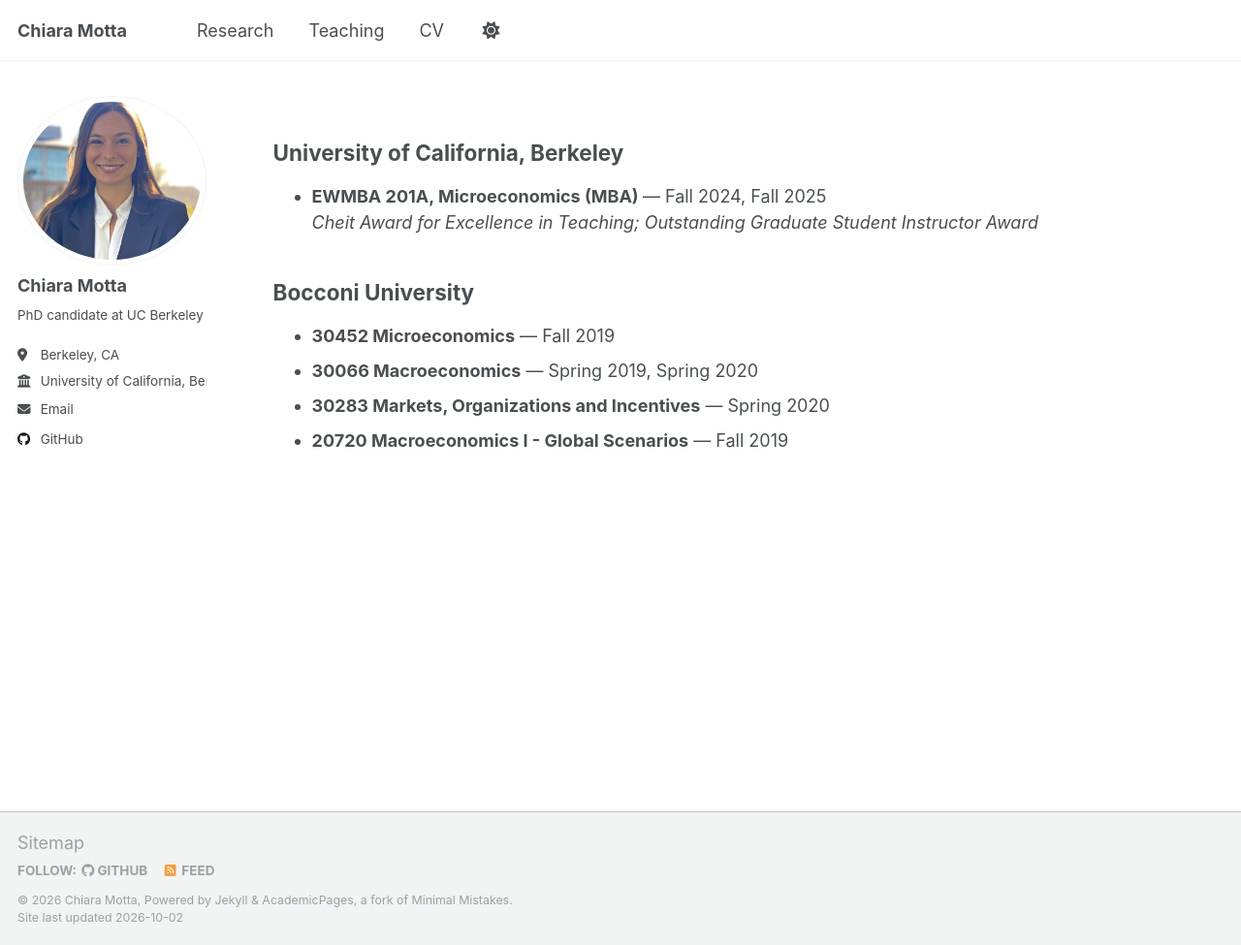
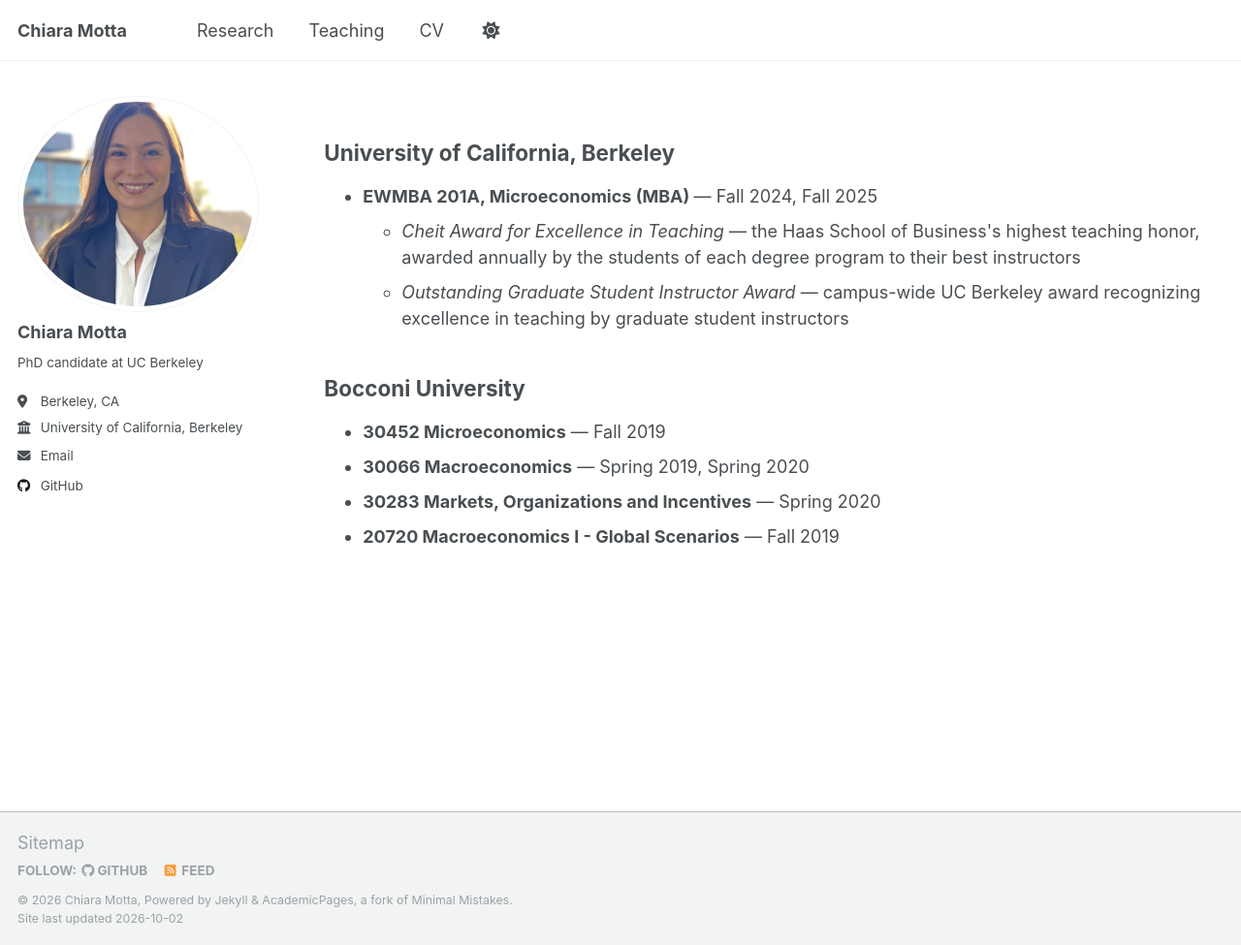
Before and after one commit to chimotta/chimotta.github.io, a Jekyll site: the page built from _pages/teaching.html, in a window 1280 px wide and 975 px high. Shown: the whole window at 97% size. Built offline with Jekyll 4.4.1, drawn with Linux system fonts in a browser that asks for light colours.

Commit message:
Larger profile photo (wider sidebar), Email/CV links and bold job-market line on homepage, explain teaching awards
Co-Authored-By: Claude Fable 5 <noreply@anthropic.com>

```diff
--- a/_pages/teaching.html
+++ b/_pages/teaching.html
@@ -8,8 +8,12 @@ author_profile: true
 <h2>University of California, Berkeley</h2>
 
 <ul>
-  <li><strong>EWMBA 201A, Microeconomics (MBA) </strong> — Fall 2024, Fall 2025 <br>
-  <em>Cheit Award for Excellence in Teaching; Outstanding Graduate Student Instructor Award</em></li>
+  <li><strong>EWMBA 201A, Microeconomics (MBA) </strong> — Fall 2024, Fall 2025
+    <ul>
+      <li><em>Cheit Award for Excellence in Teaching</em> — the Haas School of Business's highest teaching honor, awarded annually by the students of each degree program to their best instructors</li>
+      <li><em>Outstanding Graduate Student Instructor Award</em> — campus-wide UC Berkeley award recognizing excellence in teaching by graduate student instructors</li>
+    </ul>
+  </li>
 </ul>
 
 <h2>Bocconi University</h2>
--- a/_sass/layout/_archive.scss
+++ b/_sass/layout/_archive.scss
@@ -10,7 +10,7 @@
   }
 
   @include breakpoint($large) {
-    @include span(10 of 12 last);
+    @include span(9.5 of 12 last);
     @include prefix(0.5 of 12);
   }
 
--- a/_sass/layout/_page.scss
+++ b/_sass/layout/_page.scss
@@ -18,7 +18,7 @@
 
 .page {
   @include breakpoint($large) {
-    @include span(10 of 12 last);
+    @include span(9.5 of 12 last);
     @include prefix(0.5 of 12);
     @include suffix(2 of 12);
   }
--- a/_sass/layout/_sidebar.scss
+++ b/_sass/layout/_sidebar.scss
@@ -25,7 +25,7 @@
   }
 
   @include breakpoint($large) {
-    @include span(2 of 12);
+    @include span(2.5 of 12);
     opacity: 1;
     -webkit-transition: opacity 0.2s ease-in-out;
             transition: opacity 0.2s ease-in-out;
@@ -94,7 +94,7 @@
   }
 
   img {
-    max-width: 200px;
+    max-width: 250px;
     border-radius: 50%;
 
     @include breakpoint($large) {
```
Also changed, not shown: _pages/about.md (+2 -2 lines).
